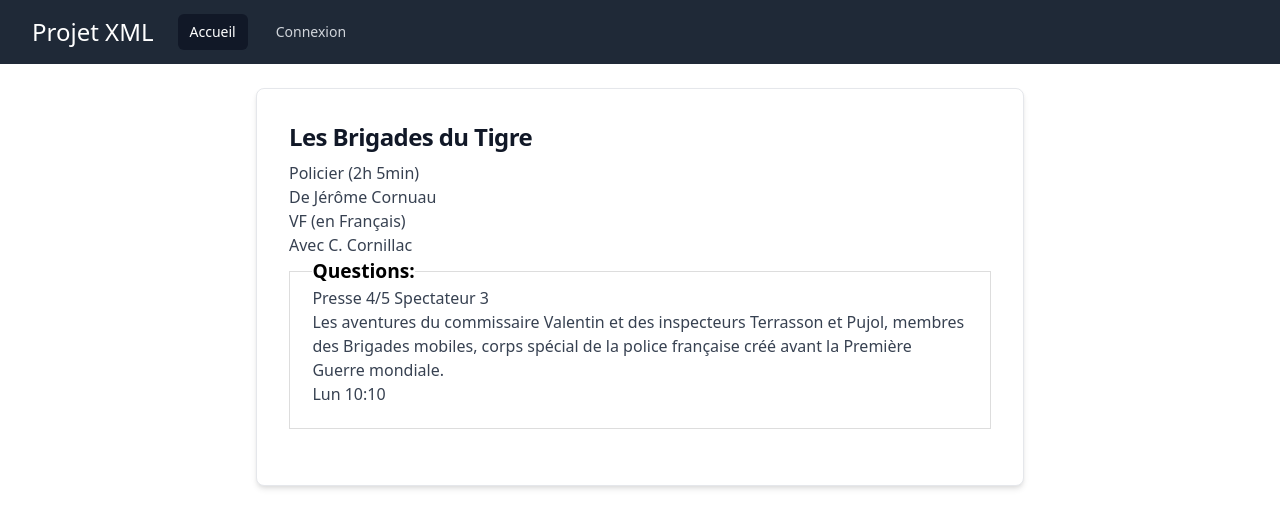
After one commit to thediaf/projet-xml, a PHP site: template View/show_movie.php in a window 1280 px wide. The commit adds this page. Shown: the top 528 px of the page. Run offline with PHP 8.4, Linux system fonts and the light colour scheme; the template is opened without the code that fills it, so the values that code supplies are empty.

Commit message:
show files

```diff
--- a/View/home.php
+++ b/View/home.php
@@ -5,7 +5,7 @@
     if (file_exists('cinema.xml')) {
         $xml = simplexml_load_file('cinema.xml');
         foreach ($xml->film as $film) {?>
-            <a href="cinema.xml" class="block p-6 m-6 max-w-sm bg-white rounded-lg border border-gray-200 shadow-md hover:bg-gray-100 dark:bg-gray-800 dark:border-gray-700 dark:hover:bg-gray-700">
+            <a href="../index.php?action=showMovie" class="block p-6 m-6 max-w-sm bg-white rounded-lg border border-gray-200 shadow-md hover:bg-gray-100 dark:bg-gray-800 dark:border-gray-700 dark:hover:bg-gray-700">
             <h5 class="mb-2 text-2xl font-bold tracking-tight text-gray-900 dark:text-white">
                 <?= $film->titre ?>
             </h5>
@@ -19,7 +19,7 @@
     if (file_exists('examen.xml')) {
         $xml = simplexml_load_file('examen.xml');
         // foreach ($xml->examen as $examen) {?>
-            <a href="examen.xml" class="block p-6 m-6 max-w-sm bg-white rounded-lg border border-gray-200 shadow-md hover:bg-gray-100 dark:bg-gray-800 dark:border-gray-700 dark:hover:bg-gray-700">
+            <a href="../index.php?action=showExamen" class="block p-6 m-6 max-w-sm bg-white rounded-lg border border-gray-200 shadow-md hover:bg-gray-100 dark:bg-gray-800 dark:border-gray-700 dark:hover:bg-gray-700">
             <h5 class="mb-2 text-2xl font-bold tracking-tight text-gray-900 dark:text-white">
                 <?= $xml->titre ?>
             </h5>
@@ -34,7 +34,7 @@
         $xml = simplexml_load_file('restaurant.xml');
         // var_dump($xml);
         foreach ($xml as $restautant) {?>
-            <a href="restaurant.xml" class="block p-6 m-6 max-w-sm bg-white rounded-lg border border-gray-200 shadow-md hover:bg-gray-100 dark:bg-gray-800 dark:border-gray-700 dark:hover:bg-gray-700">
+            <a href="../index.php?action=showRestau" class="block p-6 m-6 max-w-sm bg-white rounded-lg border border-gray-200 shadow-md hover:bg-gray-100 dark:bg-gray-800 dark:border-gray-700 dark:hover:bg-gray-700">
             <h5 class="mb-2 text-2xl font-bold tracking-tight text-gray-900 dark:text-white">
                 <?= $restautant->restaurant->fiche->coordonnees->nom ?>
             </h5>
--- /dev/null
+++ b/View/show_movie.php
@@ -0,0 +1,63 @@
+<?php ob_start() ?>
+
+<div class="mx-auto my-6 p-4 max-w-3xl bg-white rounded-lg border border-gray-200 shadow-md sm:p-6 lg:p-8 dark:bg-gray-800 dark:border-gray-700">
+
+<?php if (file_exists('cinema.xml')) {
+        $xml = simplexml_load_file('cinema.xml');
+        foreach ($xml->film as $film) { ?>
+            <h5 class="mb-2 text-2xl font-bold tracking-tight text-gray-900 dark:text-white">
+                <?= $film->titre ?>
+            </h5>
+            <p class="font-normal text-gray-700 dark:text-gray-400">
+                <?= $film->genre ?> (<?= $film->duree ?>)
+            </p>
+            <p class="font-normal text-gray-700 dark:text-gray-400">
+                De <?= $film->realisateur->prenom ?> <?= $film->realisateur->nom ?>
+            </p>
+            <p class="font-normal text-gray-700 dark:text-gray-400">
+                <?= $film->langue ?>
+            </p>
+            <p class="font-normal text-gray-700 dark:text-gray-400">
+                Avec <?= $film->acteurs->acteur->prenom ?> <?= $film->acteurs->acteur->nom ?>
+            </p>
+            <fieldset class="field">
+        <legend class="legend">Questions:</legend>
+            <p class="font-normal text-gray-700 dark:text-gray-400">
+               Presse <?= $film->description->presse ?> Spectateur <?= $film->description->spectateur ?>
+            </p>
+            <p class="font-normal text-gray-700 dark:text-gray-400">
+                <?= $film->description->texte ?>
+            </p>
+            <p class="font-normal text-gray-700 dark:text-gray-400">
+                <?= $film->description->horaire_projection['jour'] ?> <?= $film->description->horaire_projection['heure'] ?>
+            </p>
+            </fieldset>
+        <?php
+        }
+    }?>
+<!-- <?php if (file_exists('examen.xml')) {
+    $xml = simplexml_load_file('examen.xml');
+?>
+
+    <h5 class="mb-2 text-2xl text-center font-bold tracking-tight text-gray-900 dark:text-white">
+            <?= $xml->titre ?>
+        </h5>
+        <p class="font-normal text-center text-gray-700 dark:text-gray-400">
+            Date: <?= $xml->date['mois'] ?> <?= $xml->date['annee'] ?>
+        </p>
+    <fieldset class="field">
+        <legend class="legend">Questions:</legend>
+        <?php
+            foreach ($xml->questions->question as $question) {
+        ?>
+            <p class="font-normal text-gray-700 dark:text-gray-400"><?= $question->partie ?></p>
+        <?php
+            }
+        ?>
+    </fieldset>
+
+ <?php }?> -->
+</div>
+
+<?php $content = ob_get_clean(); ?>
+<?php require('View/template.php'); ?>
--- a/cinema.xml
+++ b/cinema.xml
@@ -11,15 +11,17 @@
     </realisateur>
     <acteurs>
       <acteur>
-        <nom>Cornuau</nom>
-        <prenom>Jérôme</prenom>
+        <nom>Cornillac</nom>
+        <prenom>C.</prenom>
       </acteur>
     </acteurs>
     <langue>VF (en Français)</langue>
     <description>
       <presse>4/5</presse>
       <spectateur>3</spectateur>
-      <texte>liste bhdhujdfjdhnkjijsiojsmks</texte>
+      <texte>Les aventures du commissaire Valentin et des inspecteurs Terrasson et Pujol,
+        membres des Brigades mobiles, corps spécial de la police française créé avant
+        la Première Guerre mondiale.</texte>
       <horaire_projection jour="Lun" heure="10:10"/>
     </description>
   </film>
--- a/examen.xml
+++ b/examen.xml
@@ -8,31 +8,31 @@
       <partie>question 1</partie>
     </question>
     <question>
-      <partie>question 1</partie>
+      <partie>question 2</partie>
     </question>
     <question>
-      <partie>question 1</partie>
+      <partie>question 3</partie>
     </question>
     <question>
-      <partie>question 1</partie>
+      <partie>question 4</partie>
     </question>
     <question>
-      <partie>question 1</partie>
+      <partie>question 5</partie>
     </question>
     <question>
-      <partie>question 1</partie>
+      <partie>question 6</partie>
     </question>
     <question>
-      <partie>question 1</partie>
+      <partie>question 7</partie>
     </question>
     <question>
-      <partie>question 1</partie>
+      <partie>question 8</partie>
     </question>
     <question>
-      <partie>question 1</partie>
+      <partie>question 9</partie>
     </question>
     <question>
-      <partie>question 1</partie>
+      <partie>question 10</partie>
     </question>
   </questions>
 </examen>
```
Also changed, not shown: Controller/FileController.php (+15 -0 lines), View/show_examen.php (added, +29 -0 lines), View/show_restau.php (added, +29 -0 lines), index.php (+15 -0 lines).
